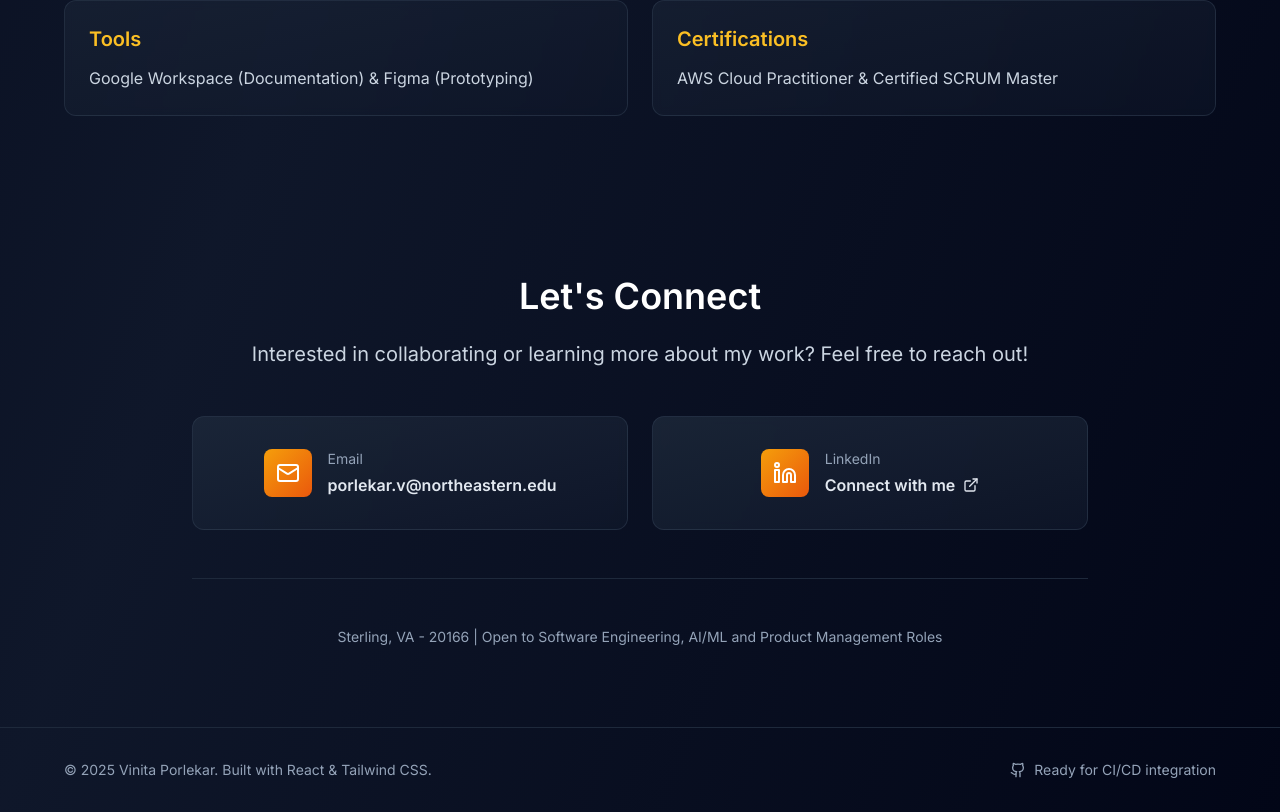
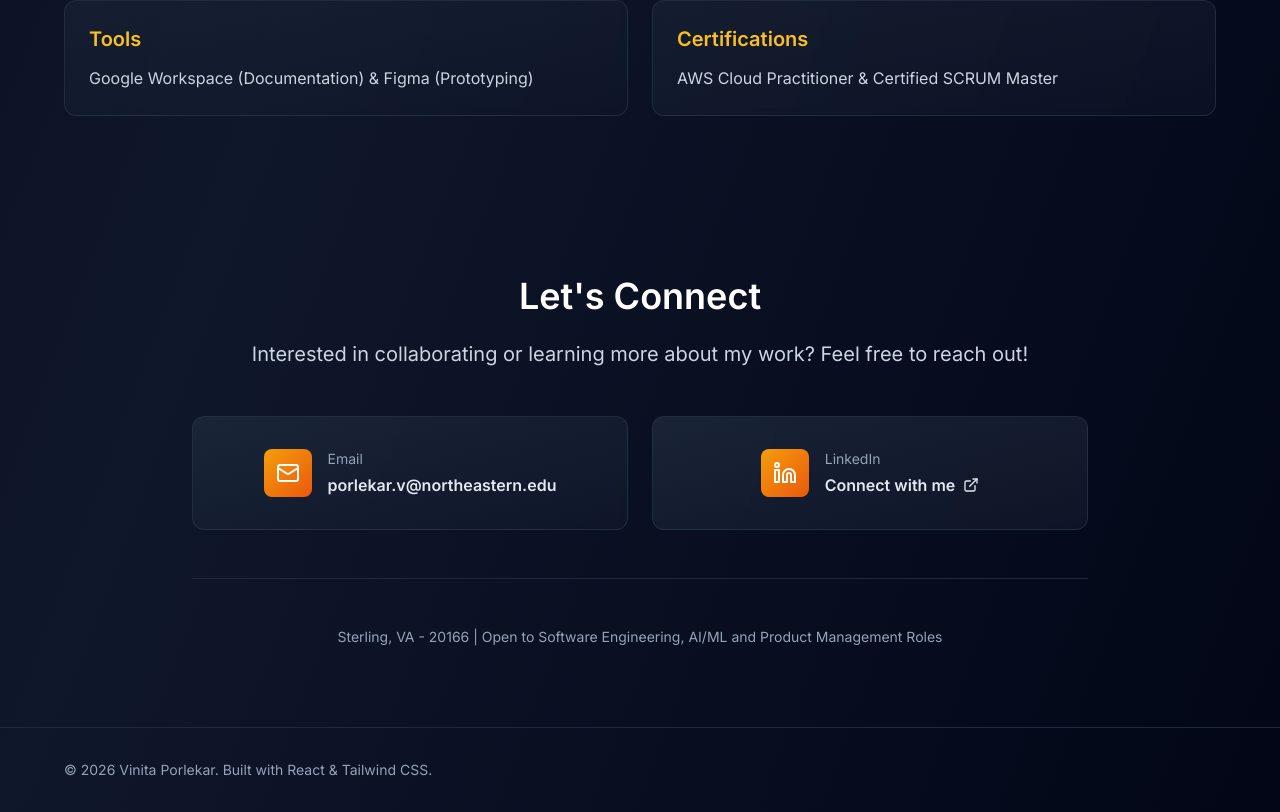
Before and after one commit to vinitaporlekar/portfolio, a React (Vite) app: page / in a window 1280 px wide. Shown: the part 2585-3397 px from the top of the page. Built offline with nearby package versions, Linux system fonts and the light colour scheme.

Commit message:
replace 2025 to 2026

```diff
--- a/src/components/Contact.jsx
+++ b/src/components/Contact.jsx
@@ -57,12 +57,8 @@ const Contact = ({ isVisible }) => {
       <footer className="py-8 px-6 border-t border-slate-800">
         <div className="max-w-6xl mx-auto flex flex-col md:flex-row justify-between items-center gap-4">
           <p className="text-slate-400 text-sm">
-            © 2025 Vinita Porlekar. Built with React & Tailwind CSS.
+            © 2026 Vinita Porlekar. Built with React & Tailwind CSS.
           </p>
-          <div className="flex items-center gap-2 text-sm text-slate-400">
-            <Github className="w-4 h-4" />
-            <span>Ready for CI/CD integration</span>
-          </div>
         </div>
       </footer>
     </>
```
